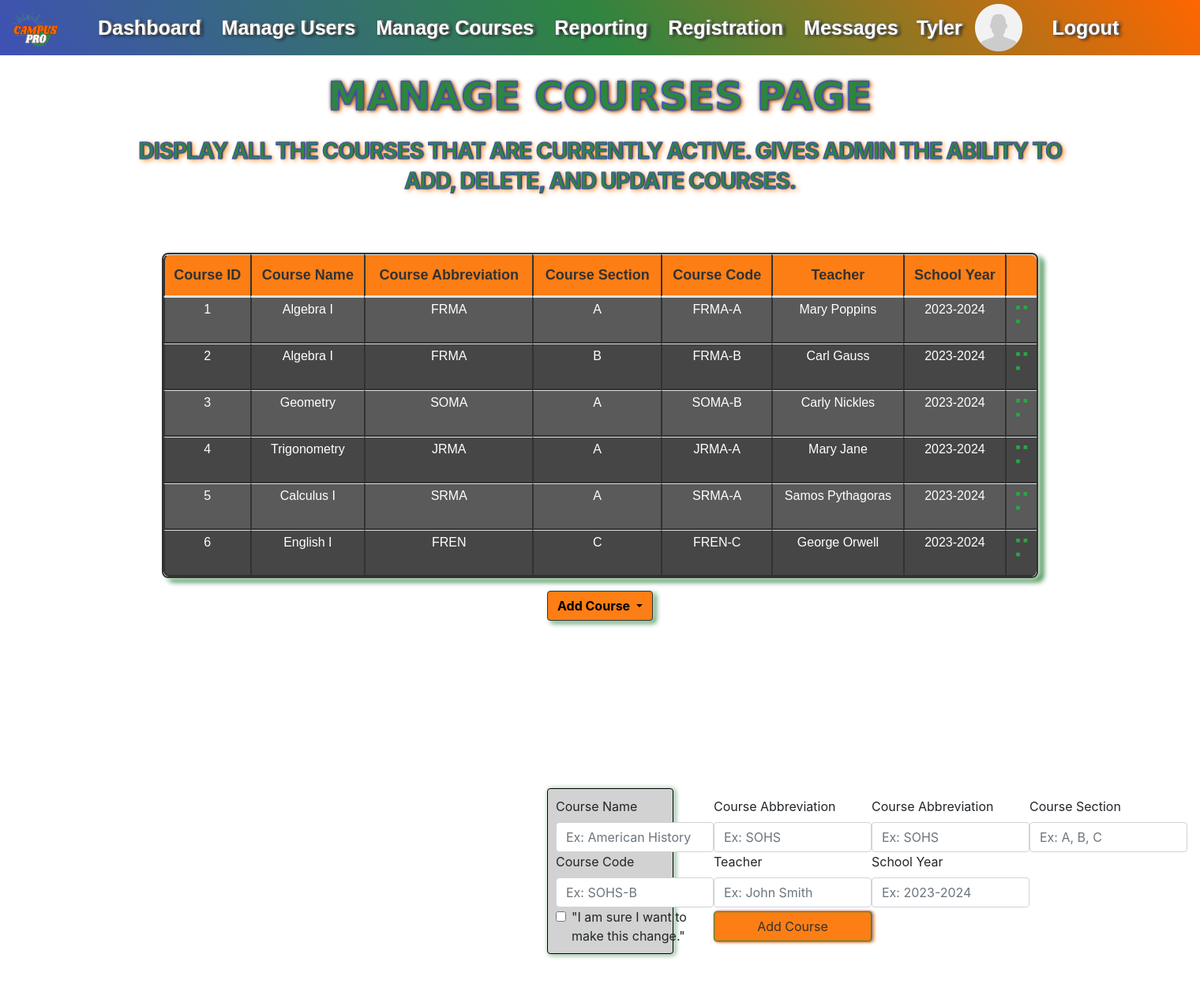
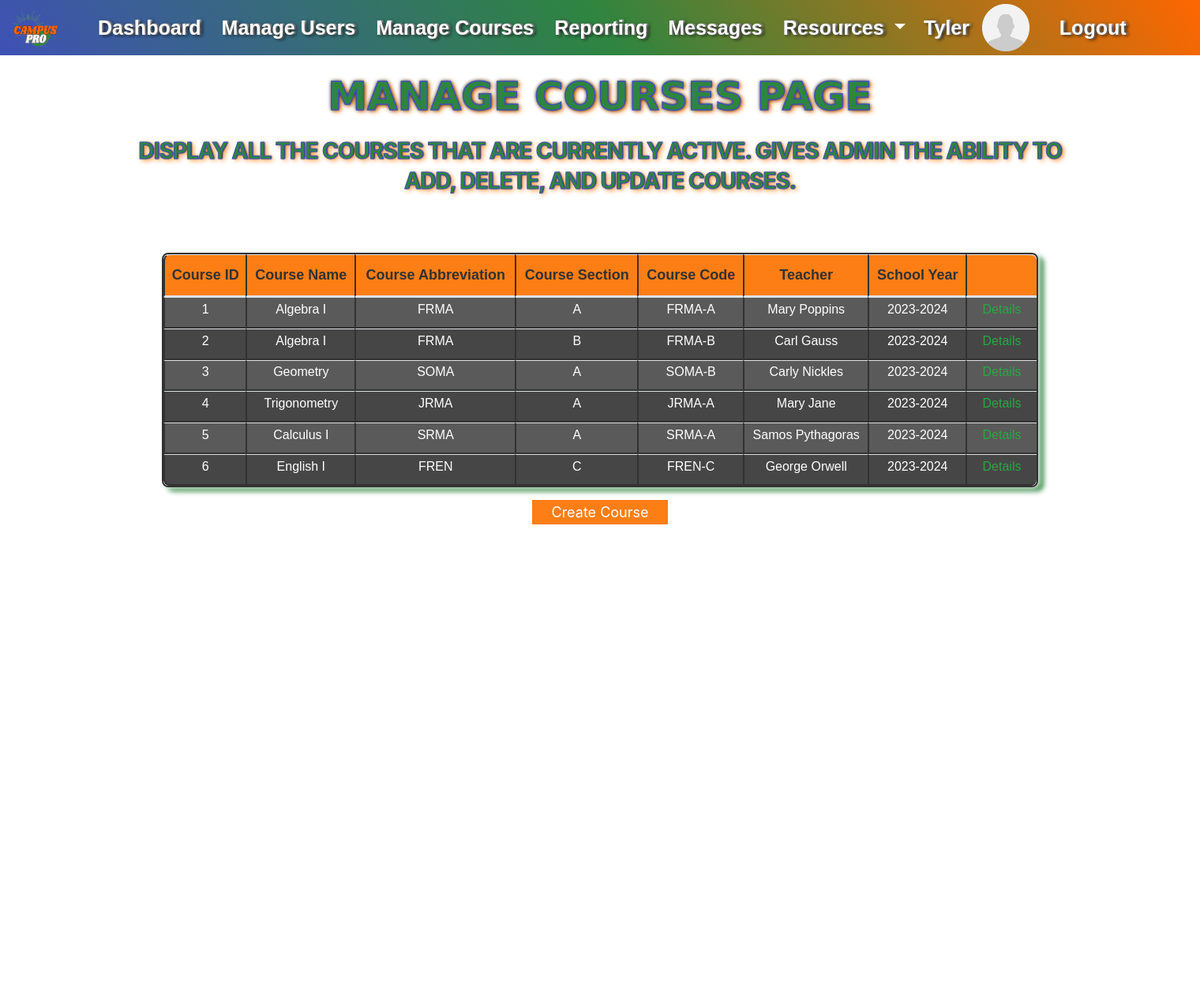
Before and after one commit to mkbond22/CampusProMain, a Flask app: page /admin/manage_courses in a window 1520 px wide. Shown: the whole page at 79% size. After the commit the page ends 664 px from the top, so only its background shows below. Run offline with Flask 3, Linux system fonts and the light colour scheme; a user stored in the database is signed in; some libraries are stand-ins or nearby versions.

Commit message:
Admin add-course function

```diff
--- a/main.py
+++ b/main.py
@@ -22,6 +22,6 @@ FLASK COMMANDS:
 
 ADDING DB OBJECTS FROM VS TERMINAL:
 
->py
->from website.models import User, Course
+>>py
+>>from website.models import User, Course
 """
--- a/website/static/css/styles.css
+++ b/website/static/css/styles.css
@@ -5,7 +5,7 @@
     background-image: linear-gradient(55deg, #3F51B5, #2E8540, #FF6600);
   }
   l1:hover, a:hover {
-    font-size: 150%;
+    font-size: 125%;
     font-family: cursive;
     font-weight: bold;
     font-stretch: extra-condensed;
@@ -194,7 +194,7 @@
     display: inline-block;
     font-size: 18px;
     /* margin: 4px 2px; */
-    margin-left: 100px;
+    margin-left: 5%;
     transition-duration: 0.4s;
     cursor: pointer;
   }
--- a/website/templates/_template_base.html
+++ b/website/templates/_template_base.html
@@ -63,10 +63,19 @@
                     <a class="nav-link" href="#" style="color: #ffffff;">Reporting</a>
                   </li>
                   <li class="nav-item">
-                    <a class="nav-link" href="#" style="color: #ffffff;">Registration</a>
+                    <a class="nav-link" href="#" style="color: #ffffff;">Messages</a>
                   </li>
-                  <li class="nav-item">
-                    <a class="nav-link" href="#" style="color: #ffffff;">Messages</a>
+                  <li class="nav-item dropdown">
+                    <a class="nav-link dropdown-toggle" href="#" style="color: #ffffff;"
+                      id="navbarDropdownMenuLink" data-toggle="dropdown" aria-haspopup="true"
+                      aria-expanded="false">
+                      Resources
+                    </a>
+                    <div class="dropdown-menu" aria-labelledby="navbarDropdownMenuLink">
+                      <a class="dropdown-item" href="/student/course-register">Registration</a>
+                      <a class="dropdown-item" href="#">Email</a>
+                      <a class="dropdown-item" href="/faculty-directory/">Faculty Directory</a>
+                    </div>
                   </li>
                 </ul>
                 <div class="container2" style="display: flex; justify-content: flex-end;">
@@ -282,7 +291,16 @@
     src="{{ url_for('static', filename='index.js')}}"
   </script>
 
+<!-- XML REQUEST TO RENDER HTML -->
+
+
   {% block javascript %}
+  <script>
+    type="text/javascript"
+    src="{{ url_for('static', filename='index.js')}}"
+  </script>
+
+
   <script type="text/javascript">
     function deleteNote(noteId) {
       fetch("/delete-note", {
--- a/website/templates/admin_manage_courses.html
+++ b/website/templates/admin_manage_courses.html
@@ -34,8 +34,8 @@
             <td><h6>{{course.course_code}}</h6></td>
             <td><h6>{{course.teacher}}</h6></td>
             <td><h6>{{course.year}}</h6></td>
-            <td class="text-success">
-              <a href="/admin/dash" class="text-success"><span aria-hidden="true"><h2>&#10253;</h2></span></a> <!-- "more" in braille -->
+            <td class="text-success" style="width: 90px;">
+              <a href="/admin/dash" class="text-success"><span aria-hidden="true"><h6>Details</h6></span></a> <!-- "more" in braille -->
             </td>
           </tr>
           {% endfor %}
@@ -43,86 +43,72 @@
     </table>
   </div>
 </div>
-<div class="btn-group dropdown px=4 bottom-space d-flex justify-content-center">
+<div class="d-flex justify-content-center">
   <button
-    class="btn dropdown-toggle dropdown-button"
-    style="background-color: #fd7e14;"
+    class="button button-register"
+    style="background-color: #fd7e14; margin: auto;"
     type="button"
-    id="dropdownMenuButton"
-    data-toggle="dropdown"
+    id="create_crs_btn"
+    onclick="show_create_course()"
     aria-haspopup="true"
     aria-expanded="false">
-    Add Course
+    Create Course
   </button>
-  <br>
-  <div class="conainer3 dropdown-menu add-course-form" aria-labelledby="dropdownMenuButton">
-    <div>
-      <label for="course_name" class="form-label">Course Name</label>
-      <input type="text" class="form-control" id="course_name" name="course_name" placeholder="Ex: American History">
-      <div class="invalid-feedback">
-        Please enter a course name.
+</div>
+<br>
+<div class="container" style="display: none;" id="create-course-form">
+  <div class="title">Registration</div>
+  <div class="content">
+    <form action="#">
+      <div class="user-details">
+        <div class="input-box">
+          <span class="details">Course Name</span>
+          <input type="text" placeholder="Ex: American History" required>
+        </div>
+        <div class="input-box">
+          <span class="details">Course Abbreviation</span>
+          <input type="text" placeholder="Enter your username" required>
+        </div>
+        <div class="input-box">
+          <span class="details">Course Section</span>
+          <input type="text" placeholder="Enter your email" required>
+        </div>
+        <div class="input-box">
+          <span class="details">Course Code</span>
+          <input type="text" placeholder="Enter your number" required>
+        </div>
+        <div class="input-box">
+          <span class="details">Teacher</span>
+          <input type="text" placeholder="Enter your password" required>
+        </div>
+        <div class="input-box">
+          <span class="details">Academic Year</span>
+          <input type="text" placeholder="Confirm your password" required>
+        </div>
+        <div class="form-group">
+          <span class="details">Teacher</span>
+          <!-- <label for="state" class="col-sm-2 control-label">Teacher</label> -->
+            <select class="form-control" id="teacher" name="teacher">
+              <option value="None"> -- </option>
+              {% for user in users %}
+                {% if user.permissions == 2 %}
+                  <option value="{{user}}">{{user.first_name}} {{user.last_name}}</option>
+                {% endif %}
+              {% endfor %}
+            </select>
+        </div>
       </div>
-    </div>
-    <div>
-      <label for="course_abbr" class="form-label">Course Abbreviation</label>
-      <input type="text" class="form-control" id="course_abbr" name="course_abbr" placeholder="Ex: SOHS">
-      <div class="invalid-feedback">
-        Please enter a course abbreviation.
+      <div class="button">
+        <input type="submit" value="Create">
       </div>
-    </div>
-    <div>
-      <label for="course_abbr" class="form-label">Course Abbreviation</label>
-      <input type="text" class="form-control" id="course_abbr" name="course_abbr" placeholder="Ex: SOHS">
-      <div class="invalid-feedback">
-        Please enter a course abbreviation.
-      </div>
-    </div>
-    <div>
-      <label for="section" class="form-label">Course Section</label>
-      <input type="text" class="form-control" id="section" name="section" placeholder="Ex: A, B, C">
-      <div class="invalid-feedback">
-        Please enter a course section.
-      </div>
-    </div>
-    <div>
-      <label for="course_code" class="form-label">Course Code</label>
-      <input type="text" class="form-control" id="course_code" name="course_code" placeholder="Ex: SOHS-B">
-      <div class="invalid-feedback">
-        Please enter a course code.
-      </div>
-    </div>
-    <div>
-      <label for="teacher" class="form-label">Teacher</label>
-      <input type="text" class="form-control" id="teacher" name="teacher" placeholder="Ex: John Smith">
-      <div class="invalid-feedback">
-        Please enter a teacher for this course.
-      </div>
-    </div>
-    <div>
-      <label for="year" class="form-label">School Year</label>
-      <input type="text" class="form-control" id="year" name="year" placeholder="Ex: 2023-2024">
-      <div class="invalid-feedback">
-        Please enter the academic year this course is offered.
-      </div>
-    </div>
-    <div>
-      <label for=""> </label>
-    </div>
-    <div>
-      <div class="form-check">
-        <input type="checkbox" class="form-check-input" id="dropdownCheck">
-        <label class="form-check-label" for="dropdownCheck">
-          "I am sure I want to make this change."
-        </label>
-      </div>
-    </div>
-
-    <button type="submit" class="btn add-button">Add Course</button>
-    <br>
+    </form>
   </div>
 </div>
-<br>
-<div class="container bottom-space"></div>
 
+<script>
+  function show_create_course(){
+    $('#create-course-form').show();
+  };
+</script>
 
 {% endblock %}
--- a/website/views.py
+++ b/website/views.py
@@ -40,16 +40,48 @@ def delete_course():
     return jsonify({})
 
 
-@views.route('/user-profile/')
+@views.route('/user-profile/', methods=['GET', 'POST'])
 @login_required
 def user_profile():
     return render_template("user_profile.html", current_user=current_user)
 
 
-@views.route('/faculty-directory/')
+@views.route('/faculty-directory/', methods=['GET', 'POST'])
 @login_required
 def faculty_directory():
-    return render_template("faculty_directory.html", current_user=current_user)
+    id = current_user.id
+    user = User.query.filter(User.id == id).first()
+
+    course = Course.query.filter(Course.id == 1).first()
+
+
+    users = User.query.all()
+    return render_template("faculty_directory.html", users=users, current_user=current_user)
+
+
+@views.route('/create-course', methods=['GET', 'POST'])
+@login_required
+def add_course():
+    if request.method == 'POST':
+        course_name = request.form.get('')
+        course_abbr = request.form.get('')
+        section = request.form.get('')
+        course_code = (f"{course_abbr}-{section}").upper()
+        teacher = request.form.get('')
+        year = request.form.get('')
+        total_grade = None
+
+        course = Course.query.filter(Course.course_code == course_code)
+        if course:
+            flash('Course already exists.', category='error')
+        else:
+            created_course = Course(course_name=course_name, course_abbr=course_abbr, section=section,
+                                    course_code=course_code, teacher=teacher, year=year, total_grade=total_grade)
+            flash('Account created! Welcome New Student!', category='success')
+            # db.session.add(created_course)
+            # db.session.commit()
+            return redirect(url_for('views.admin_manage_courses'))
+    return redirect(url_for('views.admin_manage_courses'))
 
 
 ################################     Student Pages     ################################
@@ -143,7 +175,7 @@ def admin_dash():
 
 
 
-@views.route('/admin/manage_users')
+@views.route('/admin/manage_users', methods=['GET', 'POST'])
 @login_required
 def admin_manage_users():
 
@@ -164,11 +196,14 @@ def admin_manage_users():
     return render_template("admin_manage_users.html", current_user=current_user, users=users, course=course, enrolled_courses=enrolled_courses, enrolled_students=enrolled_students)
 
 
-@views.route('/admin/manage_courses')
+@views.route('/admin/manage_courses', methods=['GET', 'POST'])
 @login_required
 def admin_manage_courses():
+
     courses = Course.query.all()
-    return render_template("admin_manage_courses.html", current_user=current_user, courses=courses)
+    users = User.query.all()
+
+    return render_template("admin_manage_courses.html", users=users, current_user=current_user, courses=courses)
 
 
 ################################     Faculty Pages     ################################
@@ -178,13 +213,13 @@ def faculty():
     return render_template("_template_faculty.html", current_user=current_user)
 
 
-@views.route('/faculty/teacher-dash')
+@views.route('/faculty/teacher-dash', methods=['GET', 'POST'])
 @login_required
 def faculty_dash():
     return render_template("teach_dashboard.html", current_user=current_user)
 
 
-@views.route('/faculty/teacher-courses')
+@views.route('/faculty/teacher-courses', methods=['GET', 'POST'])
 @login_required
 def faculty_courses():
     return render_template("teach_courses.html", current_user=current_user)
```
Also changed, not shown: website/static/index.js (+17 -0 lines), website/templates/faculty_directory.html (+26 -0 lines), website/templates/teach_courses.html (+19 -8 lines), website/models.py (line endings or trailing spaces).
